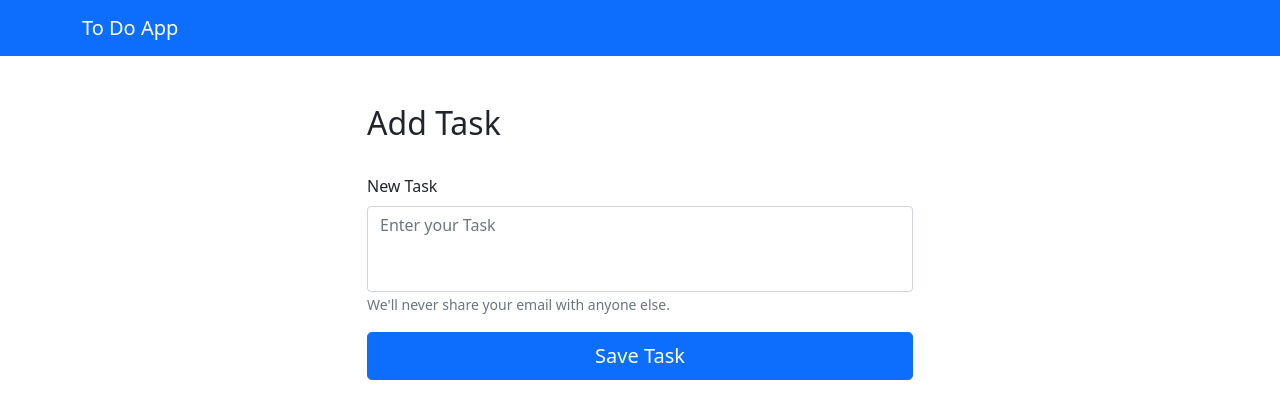
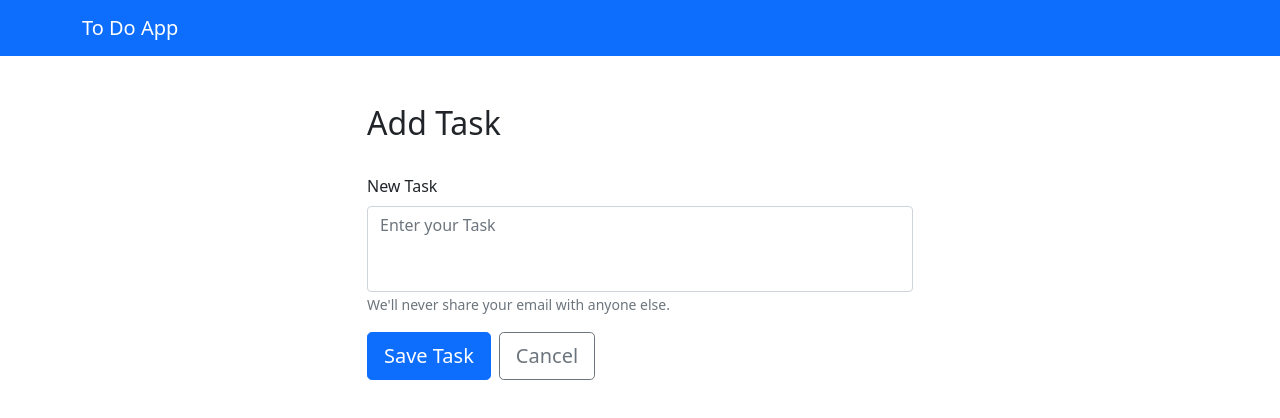
Before and after one commit to pragith98/ToDoFrontend, a Vue app: page /AddTask in a window 1280 px wide. Shown: the top 418 px of the page. Built offline with nearby package versions, Linux system fonts and the light colour scheme.

Commit message:
add task form and index default route update

```diff
--- a/src/components/AddTaskForm.vue
+++ b/src/components/AddTaskForm.vue
@@ -9,8 +9,10 @@
                 <small id="emailHelp" class="form-text text-muted">We'll never share your email with anyone else.</small>
             </div>
 
-            <div class="d-grid gap-2 mt-3">
+            <div class="mt-3">
+                <!-- <button class="btn btn-lg btn-primary" type="button">Save Task</button> -->
                 <button class="btn btn-lg btn-primary" type="button">Save Task</button>
+                <router-link to='/TaskList' class="btn btn-lg btn-outline-secondary mx-2">Cancel</router-link>
             </div>
 
         </fieldset>
--- a/src/router/index.js
+++ b/src/router/index.js
@@ -7,7 +7,7 @@ Vue.use(VueRouter)
 
 const routes = [
   {path: '/AddTask', component: AddTask},
-  {path: '/', component: AddTask},
+  {path: '/', component: TaskList},
   {path: '/TaskList', component: TaskList}
 ]
 
```
